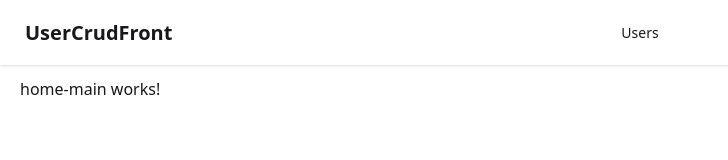
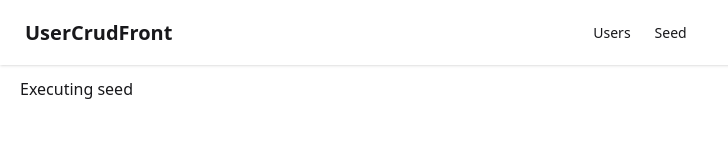
Before and after one commit to cristiancajiaos/user-crud-front, an Angular app: page /seed in a window 1280 px wide. Before the commit this address led to /home. Shown: the top 160 px of the page, without its empty margins (0-728 px from the left). Built offline with nearby package versions, Linux system fonts and the light colour scheme; no server answers.

Commit message:
Creado modulo Seed

```diff
--- a/src/app/app.routes.ts
+++ b/src/app/app.routes.ts
@@ -10,6 +10,10 @@ export const routes: Routes = [
     loadChildren: () => import('./users/users.routes')
   },
   {
+    path: 'seed',
+    loadChildren: () => import('./seed/seed.routes')
+  },
+  {
     path: '**',
     redirectTo: 'home'
   }
--- /dev/null
+++ b/src/app/seed/seed-home/seed-home.css
@@ -0,0 +1,3 @@
+:host {
+  display: block;
+}
--- /dev/null
+++ b/src/app/seed/seed-home/seed-home.html
@@ -0,0 +1,3 @@
+<section class="seed-home">
+  <p>{{message()}}</p>
+</section>
--- /dev/null
+++ b/src/app/seed/seed-home/seed-home.ts
@@ -0,0 +1,30 @@
+import { Component, inject, OnDestroy, OnInit, signal } from '@angular/core';
+import { UsersService } from '../../users/users-service';
+import { Subscription } from 'rxjs';
+
+@Component({
+  selector: 'app-seed-home',
+  imports: [],
+  templateUrl: './seed-home.html',
+  styleUrl: './seed-home.css',
+})
+export class SeedHome implements OnInit, OnDestroy {
+
+
+  message = signal('Executing seed');
+  private seedSubscription!: Subscription;
+
+  private usersService = inject(UsersService);
+
+  ngOnInit(): void {
+    this.seedSubscription = this.usersService.executeSeed().subscribe((seedResponse) => {
+      this.message.set(seedResponse.message)
+    })
+  }
+
+  ngOnDestroy(): void {
+    if (this.seedSubscription) {
+      this.seedSubscription.unsubscribe();
+    }
+  }
+}
--- /dev/null
+++ b/src/app/seed/seed.routes.ts
@@ -0,0 +1,8 @@
+import { Routes } from "@angular/router";
+import { SeedHome } from "./seed-home/seed-home";
+
+export const seedRoutes: Routes = [
+  {path: '', component: SeedHome}
+];
+
+export default seedRoutes;
--- a/src/app/shared/layouts/main-layout/layout-header/layout-header.html
+++ b/src/app/shared/layouts/main-layout/layout-header/layout-header.html
@@ -10,6 +10,9 @@
         <li>
           <a routerLink="users">Users</a>
         </li>
+        <li>
+          <a routerLink="seed">Seed</a>
+        </li>
       </ul>
     </div>
     <a class="btn btn-ghost text-xl" routerLink="home">
@@ -21,6 +24,9 @@
       <li>
         <a routerLink="users">Users</a>
       </li>
+       <li>
+        <a routerLink="seed">Seed</a>
+      </li>
     </ul>
   </div>
   <div class="navbar-end">
--- a/src/app/users/users-service.ts
+++ b/src/app/users/users-service.ts
@@ -1,8 +1,12 @@
 import { HttpClient } from '@angular/common/http';
 import { inject, Injectable } from '@angular/core';
-import { Observable, of, tap } from 'rxjs';
+import { map, Observable, of, pipe, tap } from 'rxjs';
 import { User } from '../shared/interfaces/user-interface';
 
+interface SeedResponse {
+  status: number;
+  message: string;
+}
 @Injectable({
   providedIn: 'root',
 })
@@ -26,4 +30,9 @@ export class UsersService {
       this.usersCache.set(`users-${limit}-${offset}`, users)
     }))
   }
+
+  executeSeed(): Observable<SeedResponse> {
+    this.usersCache.clear();
+    return this.http.get<SeedResponse>(`http://localhost:3000/api/seed`);
+  }
 }
```
